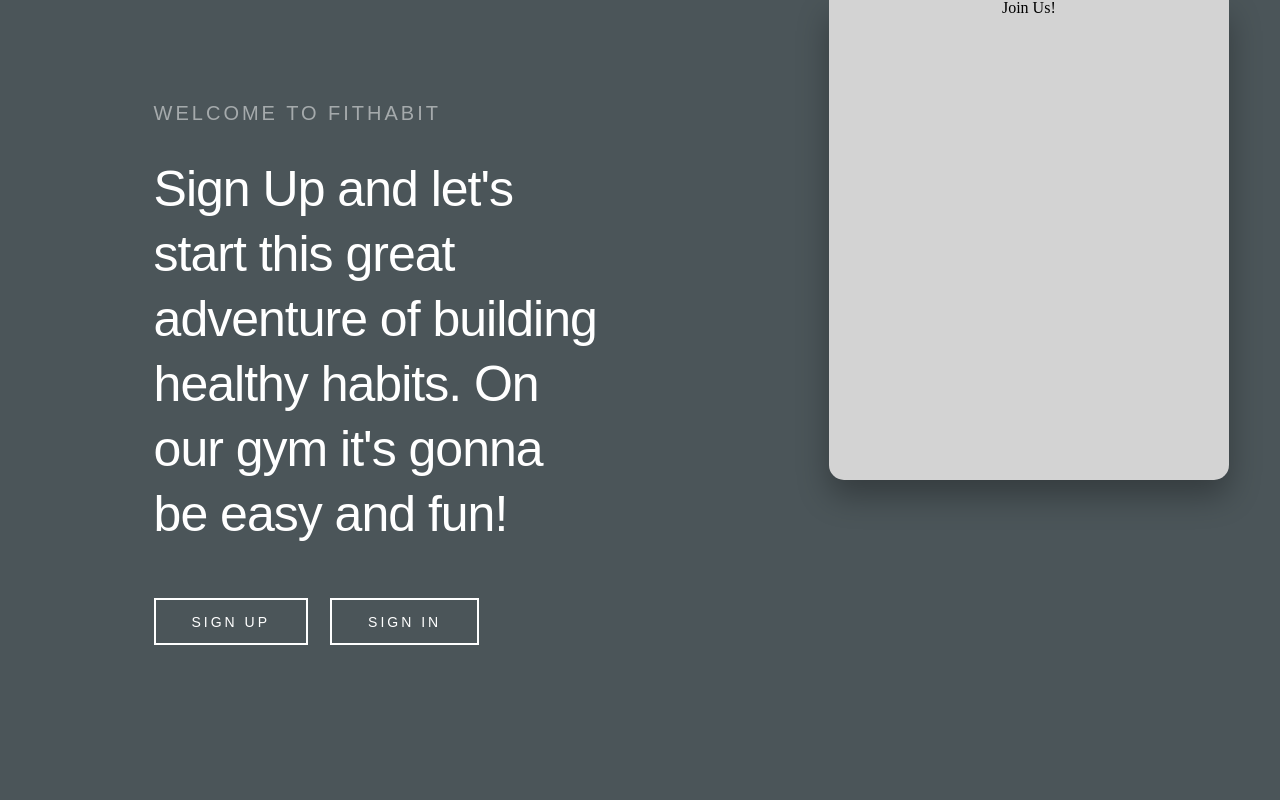
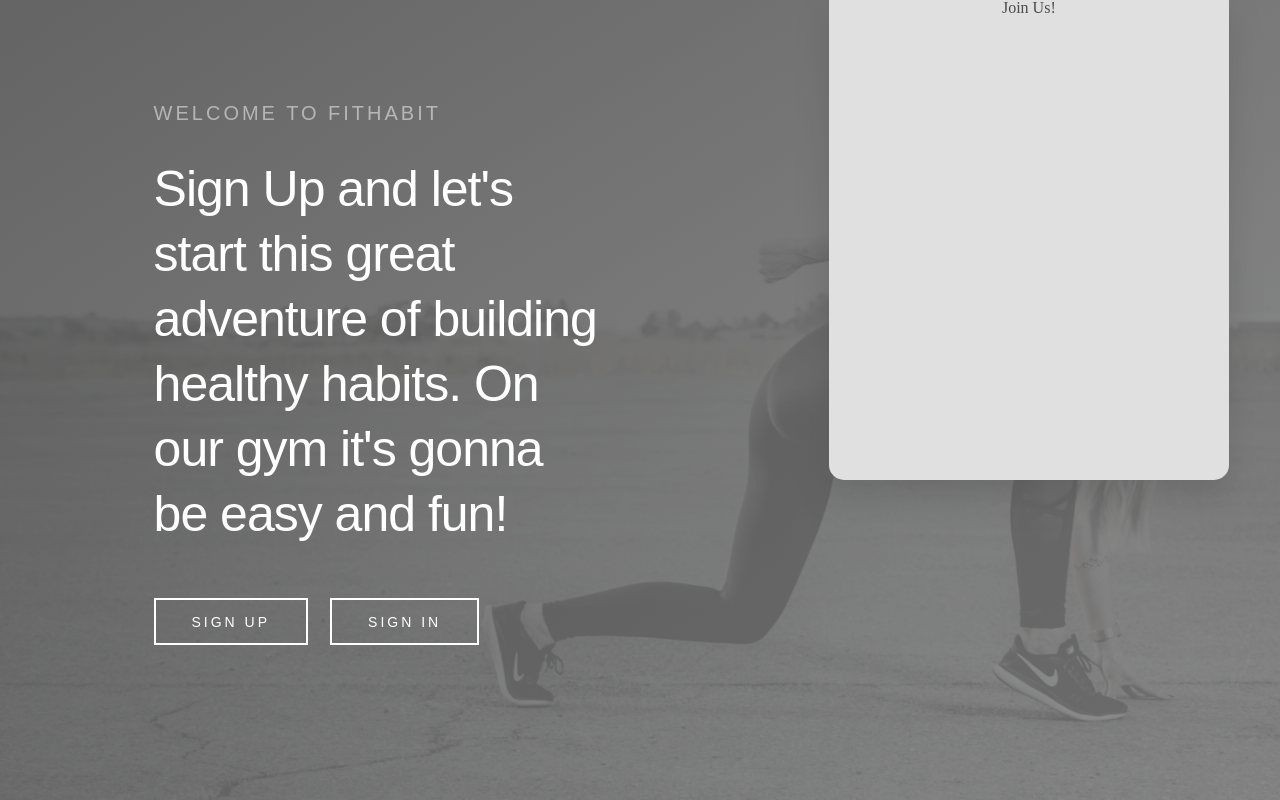
Before and after one commit to Kowal0/training-schedule-app, a React app: page / in a window 1280 px wide. Built offline with nearby package versions, Linux system fonts and the light colour scheme.

Commit message:
changed background photo, add linear gradient

```diff
--- a/src/components/Login/styled/LoginPageWrapper.js
+++ b/src/components/Login/styled/LoginPageWrapper.js
@@ -1,17 +1,21 @@
 import styled from 'styled-components';
-import myImage from '../assets/img1.png';
+import myImage from '../assets/img1.jpg';
 
 export const LoginPageWrapper = styled.div`
     display: flex;
     height: 100vh;
     width: 100%;
     justify-content: space-between;
-    background-color: #4B5559;
-    // background: url(${myImage}) no-repeat bottom center fixed;
-    // background-size: cover;
-    // overflow: hidden;
-    // filter: grayscale(90%);
-    // opacity: 0.7;
+    background-image: linear-gradient(
+        to right bottom,
+        rgba(11,12,12, 0.9),
+        rgba(59,60,60, 0.8) ),
+        url(${myImage});
+    // background: no-repeat bottom center fixed;
+    background-size: cover;
+    overflow: hidden;
+    filter: grayscale(90%);
+    opacity: 0.7;
 
 `;
 
```
Also changed, not shown: src/components/Login/assets/img1.jpg (added), src/components/Login/assets/img1.png (deleted).
